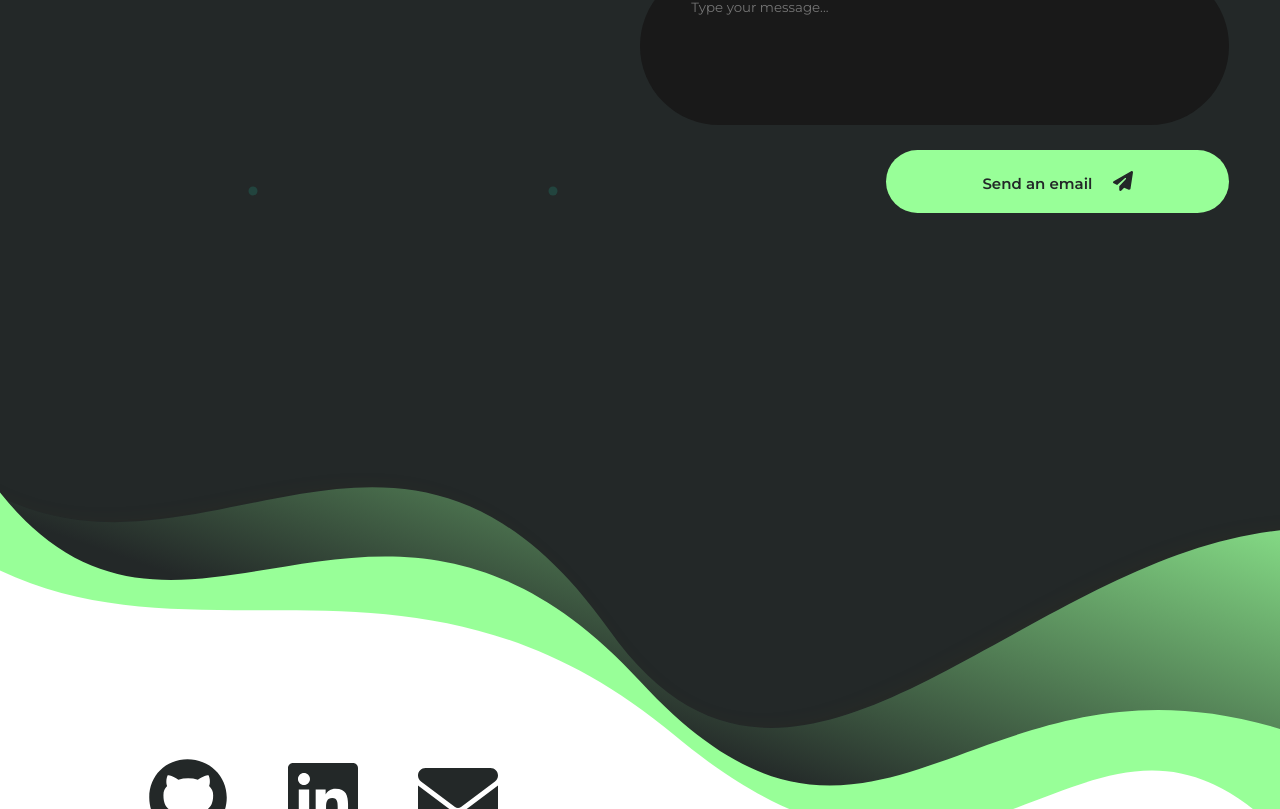
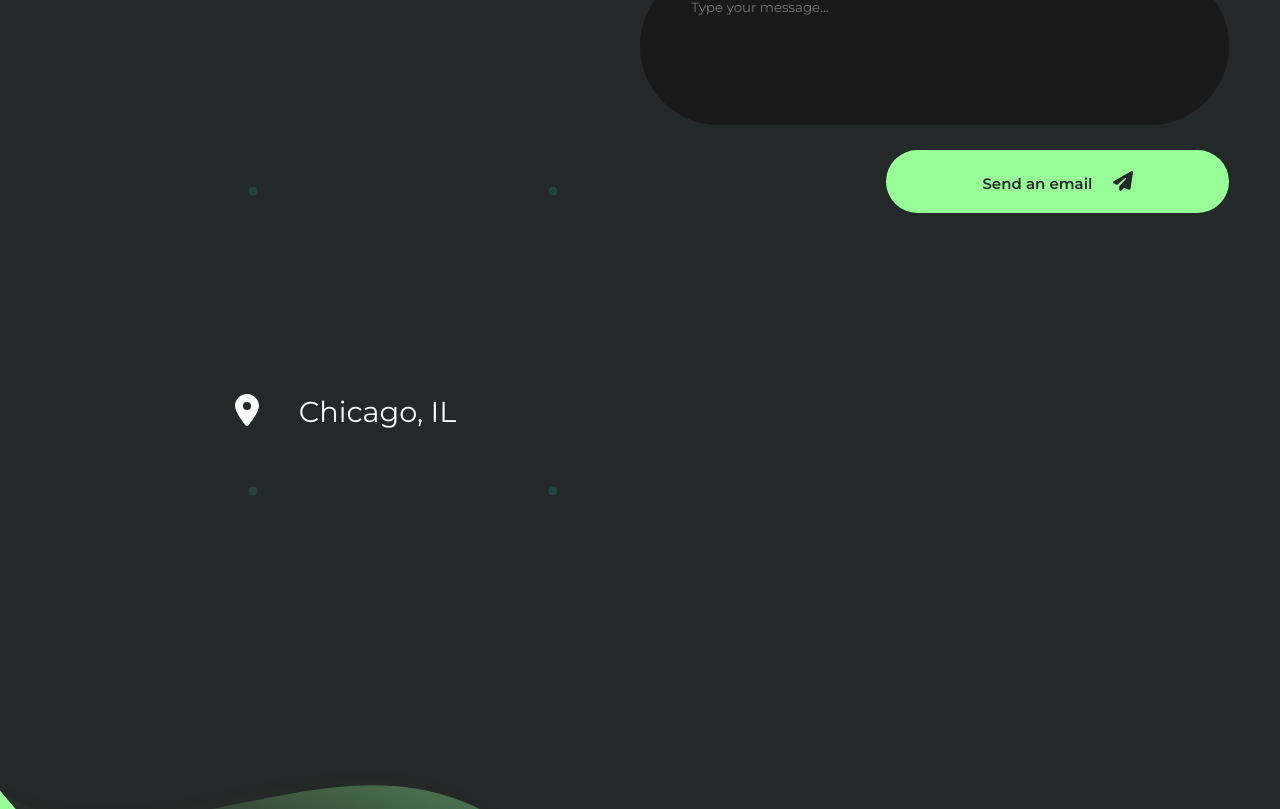
Before and after one commit to NickStrick/Portflio, a React (Create React App) app in the folder portfolio2/: page /contact in a window 1280 px wide. Shown: the part 489-1298 px from the top of the page. Built offline with nearby package versions, Linux system fonts and the light colour scheme.

Commit message:
Updated home page photo

```diff
--- a/portfolio2/src/components/Home.js
+++ b/portfolio2/src/components/Home.js
@@ -9,8 +9,8 @@ import PfpThree from '../images/old/pfp3.jpg';
 
 const summary1 = 'Hi, I\'m Nick. I\'m a full stack web developer that loves making creative solutions to complex problems. I help any person or buisness that has dreams to achieve, and a mission to share! Let\'s achieve together!'
 const summary12 = 'I have experience in Front-end Development, Back-end Development, as well as Leadership positions in tech. My technical strengths are Javascript, React.js, and Node.js. But I am always on a quest to learn new things, and gain new knowledge!'
-const summary2 = `I spent the last couple of years learning and teaching to code. After highschool, curious about coding, I completed some credits toward a computer science degree
-while i worked in retail. I spent free time creating small games,
+const summary2 = `I spent the last several years working as senior developer and mentor. Before that, I was leading and mentoring computer science students. After highschool, curious about coding, I completed some credits toward a computer science degree
+while i worked in retail. I spent free time creating small games, studying C sharp and javascript,
 and looking for resources to learn more and find out what I could make. I followed small courses on coding through things such as Youtube,
     Udemy, or Watch and Code. I spent these past two years enrolled in Lambda School as a student and as a contract teaching assistant.
     `
@@ -62,12 +62,13 @@ const Home = () => {
     <div className="content-container">
         <div className="section-container">
             <div className="section-content home-first-content">
-            <div  data-aos="zoom-in-up" data-aos-duration="2000" data-aos-anchor-placement="top-bottom" data-aos-delay="1000" data-aos-easing="ease-out-back">
+            <div  data-aos="fade-right" data-aos-duration="2000" data-aos-anchor-placement="top-bottom" data-aos-delay="1000" data-aos-easing="ease-out-back">
                 <h1 className="home-main-header"><span>Nick</span> <span>Stricker</span></h1>
                 </div>
-                <p className="home-indent" data-aos="flip-left" data-aos-duration="2000" data-aos-anchor-placement="top-bottom" data-aos-delay="3000" data-aos-easing="ease-out-back">Learn, create, collaborate, and serve.</p>
+                <p className="home-indent" data-aos="flip-left" data-aos-duration="2000" data-aos-anchor-placement="top-bottom" data-aos-delay="3000" data-aos-easing="ease-out-back">Learn, create, collaborate, and grow.</p>
                 <p className="home-indent home-indent-two" data-aos="flip-left" data-aos-duration="2000" data-aos-anchor-placement="left" data-aos-delay="3000" data-aos-easing="ease-out-back">The solution expert.</p>
-                <div className="home-main-image" data-aos="zoom-in-up" data-aos-duration="2000" data-aos-anchor-placement="top-bottom" data-aos-delay="1000" data-aos-easing="ease-out-back">
+                <div className="home-main-image" data-aos="fade-left" data-aos-duration="2000" data-aos-anchor-placement="top-bottom" data-aos-delay="1000" data-aos-easing="ease-out-back">
+                <div className="home-main-image-2" ></div>
                     {/* <img id='pfp' src={PfpThree} alt='Nick S profile picture' /> */}
                 </div>
             </div>
--- a/portfolio2/src/components/contact/Contact.js
+++ b/portfolio2/src/components/contact/Contact.js
@@ -4,7 +4,7 @@ import './Contact.scss'
 import axios from 'axios';
 
 import { FontAwesomeIcon } from '@fortawesome/react-fontawesome'
-import { faPaintBrush, faHammer, faHandshakeSimple, faPaperPlane} from '@fortawesome/free-solid-svg-icons'
+import { faPaintBrush, faHammer, faHandshakeSimple, faPaperPlane, faMapMarkerAlt} from '@fortawesome/free-solid-svg-icons'
 import BackgroundSvg from '../../images/contact/dotsvg.js'
 
 
@@ -203,6 +203,18 @@ function Contact(props) {
                 </div>
             </div>
         </div>
+        <div className="section-container">
+            <div className="section-content contact-content" >
+
+                <div className='section-column horizontal-column'>
+                <p><FontAwesomeIcon icon={faMapMarkerAlt} /></p>
+                    <p>Chicago, IL</p>
+                </div>
+                <div className='section-column'>
+
+                </div>
+            </div>
+        </div>
         <div id="overlay"></div>
     </div>
     );
--- a/portfolio2/src/components/contact/Contact.scss
+++ b/portfolio2/src/components/contact/Contact.scss
@@ -10,6 +10,18 @@
 .contact-content .section-column{
     width:50%;
     min-width: 380px;;
+}
+.horizontal-column{
+    display:flex;
+    gap: 2.5rem;
+    justify-content: center;
+    padding:150px;
+}
+.fa-location-dot {
+    font-size: 2rem;
+}
+.horizontal-column p{
+    font-size: 1.8rem;
 }
 .color-text{
     color: var(--main-accent)
--- a/portfolio2/src/components/styles/Home.css
+++ b/portfolio2/src/components/styles/Home.css
@@ -22,13 +22,54 @@
     border-radius: 100%;
     z-index: 10;
     overflow: hidden;
-    background-image: url(../../images/pfp4.jpg);
+    background-image: url(../../images/pfp5.jpg);
+    background-size: cover;
+    min-width: 220px;
+    max-width: 500px !important;
+    width:35%;
+    box-shadow: 0px 0px 30px -17px rgba(152,255,152,1);
+    animation: fadeinout 11s ease-in-out;
+    /* animation-iteration-count: infinite; */
+    /* animation-delay: 5s; */
+}
+.home-main-image-2{
+    opacity:0;
+    /* width:; */
+    /* height:; */
+    aspect-ratio: 1/1;
+    position: absolute;
+    top:0px;
+    right:30px;
+    border-radius: 100%;
+    z-index: 10;
+    overflow: hidden;
+    background-image: url(../../images/pfp5.jpg);
     background-size: cover;
     min-width: 220px;
     max-width: 500px !important;
     width:35%;
     box-shadow: 0px 0px 30px -17px rgba(152,255,152,1);
 }
+@keyframes fadeinout {
+    0%, 10%, 90%, 100% { opacity:0; }
+    50%, 100% { opacity:1; }
+    }
+@keyframes fadeInRight {
+    0% {
+      opacity: 0;
+      transform: translateX(300px);
+    }
+    5% {
+      opacity: 1;
+    }
+    95% {
+        opacity: 1;
+      }
+    100%{
+        opacity: 0;
+        /* transform: translateX(-300px); */
+    }
+  }
 .home-bottom-conatiner{
     margin-bottom: -10vw;
 }
```
Also changed, not shown: portfolio2/src/images/pfp5.jpg (added).
